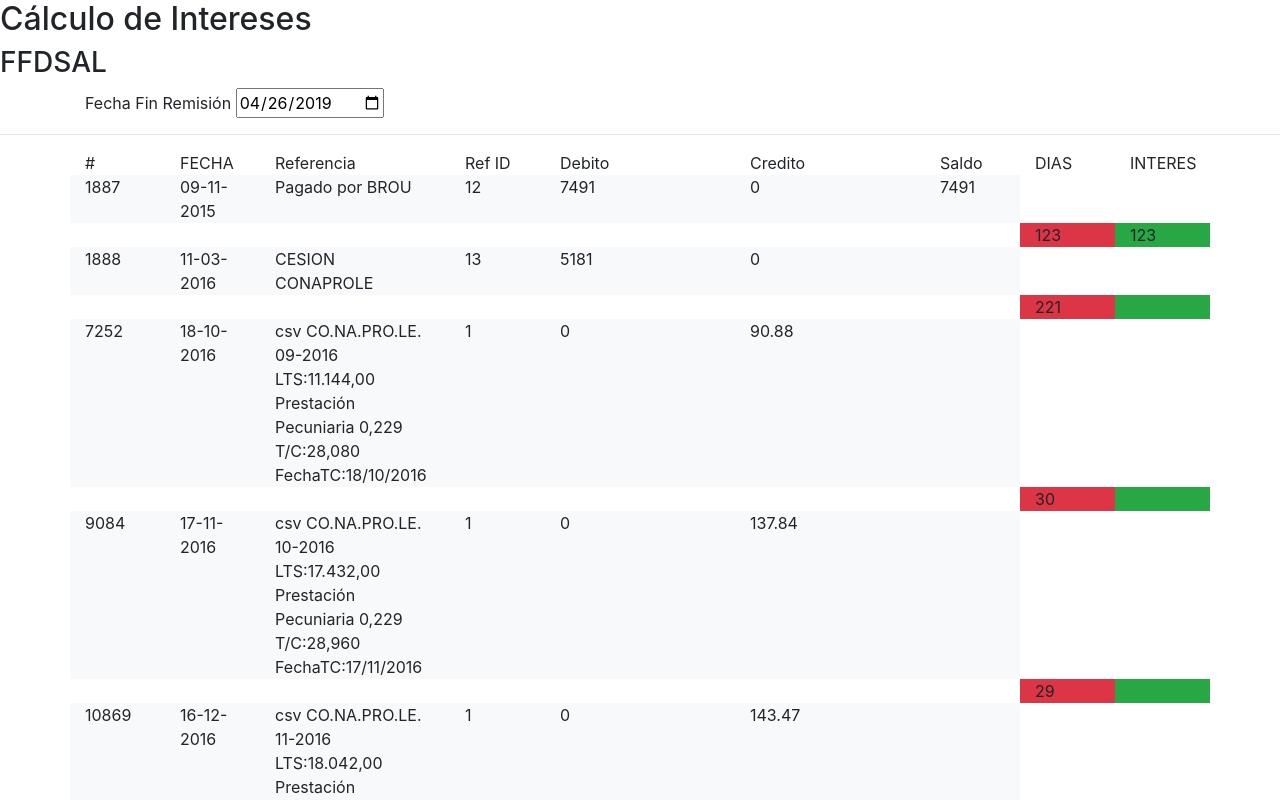
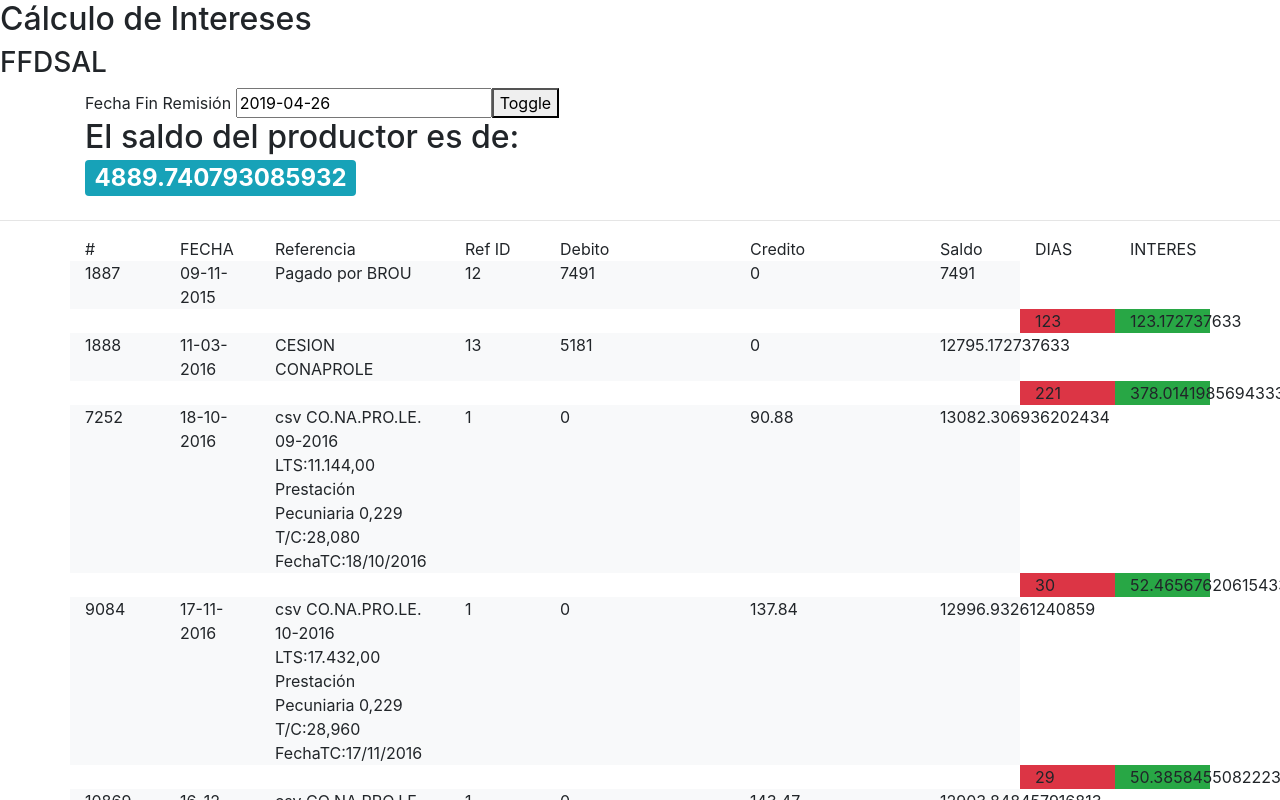
Before and after one commit to mauridev/intereses, an Angular app: page / in a window 1280 px wide. Shown: the top 800 px of the page. Built offline with nearby package versions, Linux system fonts and the light colour scheme.

Commit message:
Finished Algorithm 1 Calc

```diff
--- a/package.json
+++ b/package.json
@@ -19,6 +19,7 @@
     "@angular/platform-browser": "~7.2.0",
     "@angular/platform-browser-dynamic": "~7.2.0",
     "@angular/router": "~7.2.0",
+    "@ng-bootstrap/ng-bootstrap": "^4.1.2",
     "@types/moment": "^2.13.0",
     "bootstrap": "^4.3.1",
     "core-js": "^2.5.4",
--- a/src/app/app.module.ts
+++ b/src/app/app.module.ts
@@ -1,6 +1,9 @@
 import { FormsModule } from '@angular/forms';
 import { BrowserModule } from '@angular/platform-browser';
 import { NgModule } from '@angular/core';
+import { NgbModule } from '@ng-bootstrap/ng-bootstrap';
+import {Component, Injectable} from '@angular/core';
+import {NgbDateAdapter, NgbDateStruct, NgbDateNativeAdapter} from '@ng-bootstrap/ng-bootstrap';
 
 
 import { AppRoutingModule } from './app-routing.module';
@@ -16,9 +19,10 @@ import { from } from 'rxjs';
   imports: [
     BrowserModule,
     FormsModule,
+    NgbModule,
     AppRoutingModule
   ],
-  providers: [],
+  providers: [{provide: NgbDateAdapter, useClass: NgbDateNativeAdapter}],
   bootstrap: [AppComponent]
 })
 export class AppModule { }
--- a/src/app/calculo-intereses/calculo-intereses.component.html
+++ b/src/app/calculo-intereses/calculo-intereses.component.html
@@ -1,9 +1,19 @@
 <div class="container">
   <div class="row">
-    <div class="col-md-12">Fecha Fin Remisión
-        <input type="date" [value]="fechaFinRemision | date:'yyyy-MM-dd'" (input)="fechaFinRemision=parseDate($event.target.value)"required>
+    <div class="col-md-6">Fecha Fin Remisión
+        <!--<input type="date" [value]="fechaFinRemision | date:'yyyy-MM-dd'" (input)="fechaFinRemision=parseDate($event.target.value)"required>  -->
+        <input [(ngModel)]="fechaFinRemision"  type="text" ngbDatepicker #d="ngbDatepicker" (dateSelect)="onDateSelect($event)"/>
+        <button (click)="d.toggle()">Toggle</button>
+        <!--<input [(ngModel)]="fechaFinRemision">-->
     </div>
   </div>
+  <div class="row">
+      <div class="col-md-6">
+        <h2>El saldo del productor es de: <span class="badge badge-info">{{ saldoFinal }}</span></h2>
+      </div>
+    </div>
+
+
 </div>
 <hr>
 <div class="container">
--- a/src/app/calculo-intereses/calculo-intereses.component.ts
+++ b/src/app/calculo-intereses/calculo-intereses.component.ts
@@ -2,6 +2,7 @@ import { ItemCtaCte} from './../classes/item-cta-cte';
 import { Component, OnInit } from '@angular/core';
 
 import datosCtaCte from '../../assets/data/ctacte.json';
+import { NgbDate } from '@ng-bootstrap/ng-bootstrap';
 
 @Component({
   selector: 'app-calculo-intereses',
@@ -13,12 +14,17 @@ export class CalculoInteresesComponent implements OnInit {
 ctaCte: ItemCtaCte[] = datosCtaCte;
 fechaFinRemision: Date = new Date('2019/04/26');
 tasaDiariaEfectiva: number =  0.000133681;
+saldoFinal: number;
 
 constructor() {
   console.log('entre al constructor');
-  let itemFinDeRemision = new ItemCtaCte();
+  //
+  const itemFinDeRemision = new ItemCtaCte();
   itemFinDeRemision.FECHA = this.fechaFinRemision;
+  itemFinDeRemision.REFERENCIA = 'Fecha Final';
   this.ctaCte.push(itemFinDeRemision);
+  this.eliminarReferenciasInteresGenerado();
+  this.ordenarPorFecha();
 }
 
 
@@ -27,9 +33,29 @@ ngOnInit() {
   this.calculoAlgoritmo1();
 }
 
+onDateSelect =  () => {
+  console.log(this.fechaFinRemision);
+  this.calculoAlgoritmo1();
 
 
+}
 
+
+ordenarPorFecha = () => {
+  this.ctaCte.sort((a,b) => {
+    // Turn your strings into dates, and then subtract them
+    // to get a value that is either negative, positive, or zero.
+    return  new Date(a.FECHA).getTime() - new Date(b.FECHA).getTime();
+  });
+}
+
+eliminarReferenciasInteresGenerado = () => {
+  for( let i = 0; i < this.ctaCte.length; i++){
+    if ( this.ctaCte[i].IdRegistro_2 === 4) {
+      this.ctaCte.splice(i, 1);
+    }
+ }
+}
 
 /* Caluculo Algoritmo 1
 /////////////////////////////////////////
@@ -42,7 +68,6 @@ calculoAlgoritmo1 = () => {
 
   this.calcularDiasParaCuentaCorriente();
   this.calcularSaldosParaCuentaCorriente();
-
 
 }
 
@@ -77,11 +102,15 @@ calcularInteresParaCuentaCorriente = () => {
 calcularSaldosParaCuentaCorriente = () => {
   let cuentaParaTrabajo = this.ctaCte.slice();
   let cuentaDevuelta = cuentaParaTrabajo.map((itemCuenta, index, array) => {
-    if ( index === 0) {
+      if ( index === 0) {
         itemCuenta.SALDO = itemCuenta.DEBITO;
         itemCuenta.intereses = this.calcularFormularInteres(itemCuenta.SALDO, itemCuenta.dias);
+      } else if ( index === array.length - 1) {
+        itemCuenta.SALDO = array[index - 1].SALDO + array[index - 1].intereses;
+        this.saldoFinal = itemCuenta.SALDO;
       } else {
-        /* intereses primero y despues saldo */
+        itemCuenta.SALDO = array[index - 1].SALDO + itemCuenta.DEBITO - itemCuenta.CREDITO + array[index - 1].intereses;
+        itemCuenta.intereses = this.calcularFormularInteres(itemCuenta.SALDO, itemCuenta.dias);
       }
 });
   return cuentaDevuelta;
@@ -102,7 +131,7 @@ calcularCantidadDias = (fechaMenor, fechaMayor) => {
 }
 
 calcularFormularInteres = (saldoAnterior, dias) => {
-   return  Math.round(saldoAnterior * dias * this.tasaDiariaEfectiva);
+   return  saldoAnterior * dias * this.tasaDiariaEfectiva;
 }
 
 
--- a/src/app/classes/item-cta-cte.ts
+++ b/src/app/classes/item-cta-cte.ts
@@ -1,7 +1,7 @@
 export class ItemCtaCte {
     id: string;
     FECHA: Date;
-    referencia: string;
+    REFERENCIA: string;
     IdRegistro_2: number; //ID de la referencia
     DEBITO: number;
     CREDITO: number;
```
Also changed, not shown: 1 other file (tests, documents, lock files or other folders).
